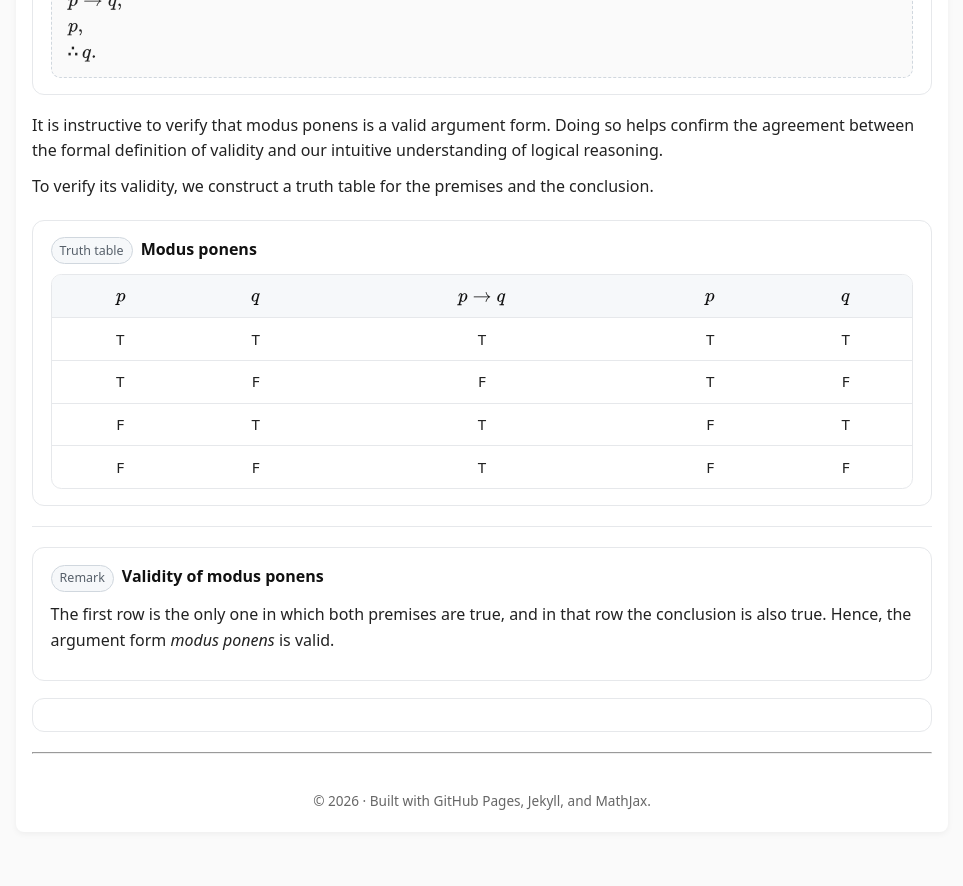
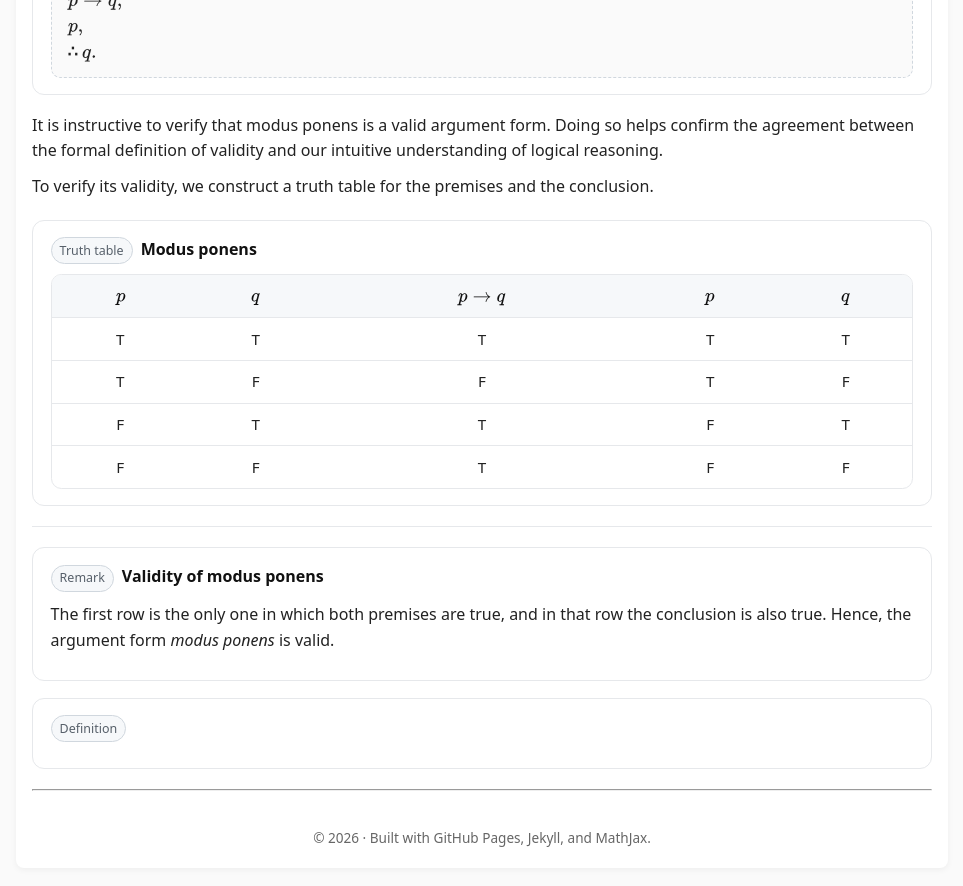
Before and after one commit to SaleemKamaludin/SaleemKamaludin.github.io, a Jekyll site: the page built from courses/comp1604/lecture-notes/lecture-01/index.md, in a window 1280 px wide and 900 px high, scrolled down 3890 px. Shown: the top 886 px of the window, without its empty margins (158-1121 px from the left). Built offline with Jekyll 4.4.1, drawn with Linux system fonts in a browser that asks for light colours; before the commit the page ends 4754 px from its top, so only the background shows below that.

Commit message:
Update index.md

```diff
--- a/courses/comp1604/lecture-notes/lecture-01/index.md
+++ b/courses/comp1604/lecture-notes/lecture-01/index.md
@@ -1161,3 +1161,5 @@ It is instructive to verify that modus ponens is a valid argument form. Doing so
 
  <!-- Definition: Modus Tollens -->
   <div class="box" id="def-modus-tollens">
+ <div class="box-header">
+      <span class="tag">Definition</span>
```
